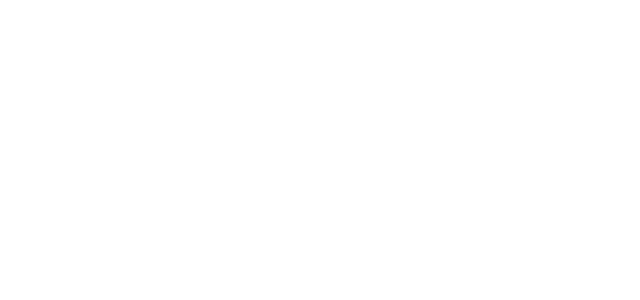
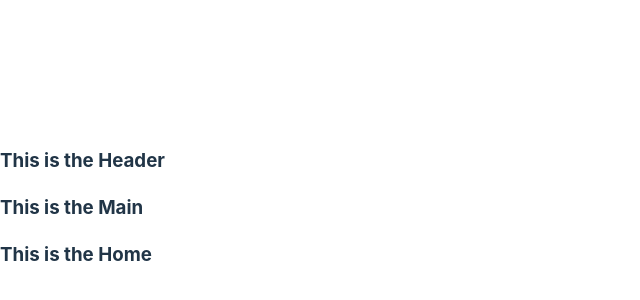
Before and after one commit to aquaj0y/new_fashion, a React (Vite) app in the folder new_fashion/: page / in a window 1280 px wide. Shown: the part 192-492 px from the top of the page, without its empty margins (0-640 px from the left). Built offline with nearby package versions, Linux system fonts and the light colour scheme.

Commit message:
configured Main.jsx and App.jsx

```diff
--- a/new_fashion/package.json
+++ b/new_fashion/package.json
@@ -13,6 +13,7 @@
     "axios": "^1.6.7",
     "react": "^18.2.0",
     "react-dom": "^18.2.0",
+    "react-router-dom": "^6.22.2",
     "router-dom": "^2.2.11"
   },
   "devDependencies": {
--- a/new_fashion/src/App.jsx
+++ b/new_fashion/src/App.jsx
@@ -1,10 +1,16 @@
 import { useState } from 'react'
 import './App.css'
+import Header from './components/Header'
+import Main from './components/Main'
 
 function App() {
 
   return (
-    <></>
+    <div>
+      <Header/>
+      <Main/>
+    </div>
+
   )
 }
 
--- a/new_fashion/src/components/Main.jsx
+++ b/new_fashion/src/components/Main.jsx
@@ -1,7 +1,17 @@
+import Home from "./Home"
+import DrinkList from './DrinkList'
+
+import {Routes, Route} from 'react-router-dom'
+
+
 export default function Main () {
   return(
     <div>
       <h3> This is the Main </h3>
+      <Routes>
+        <Route path="/" element={<Home/>}></Route>
+        <Route path="/drinklist" element={<DrinkList/>}></Route>
+      </Routes>
     </div>
   )
 }
```
Also changed, not shown: 1 other file (tests, documents, lock files or other folders).
